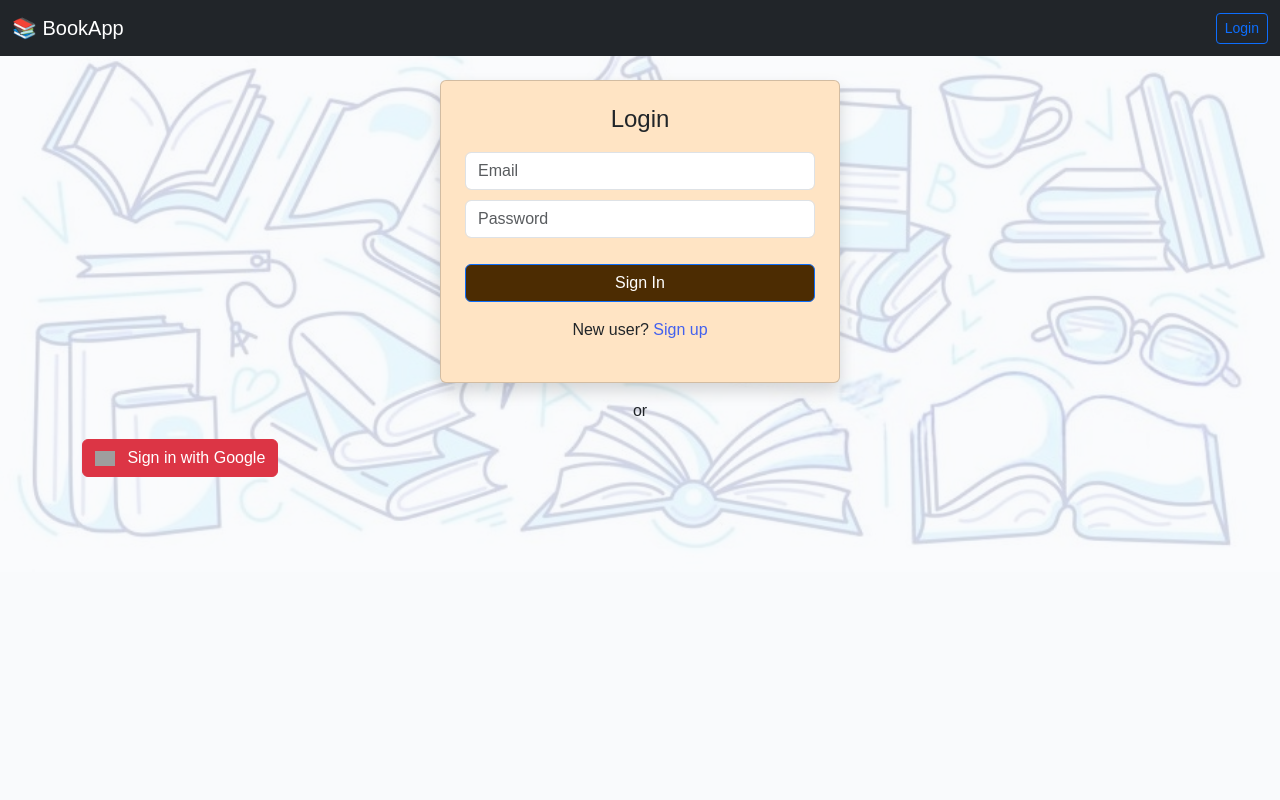
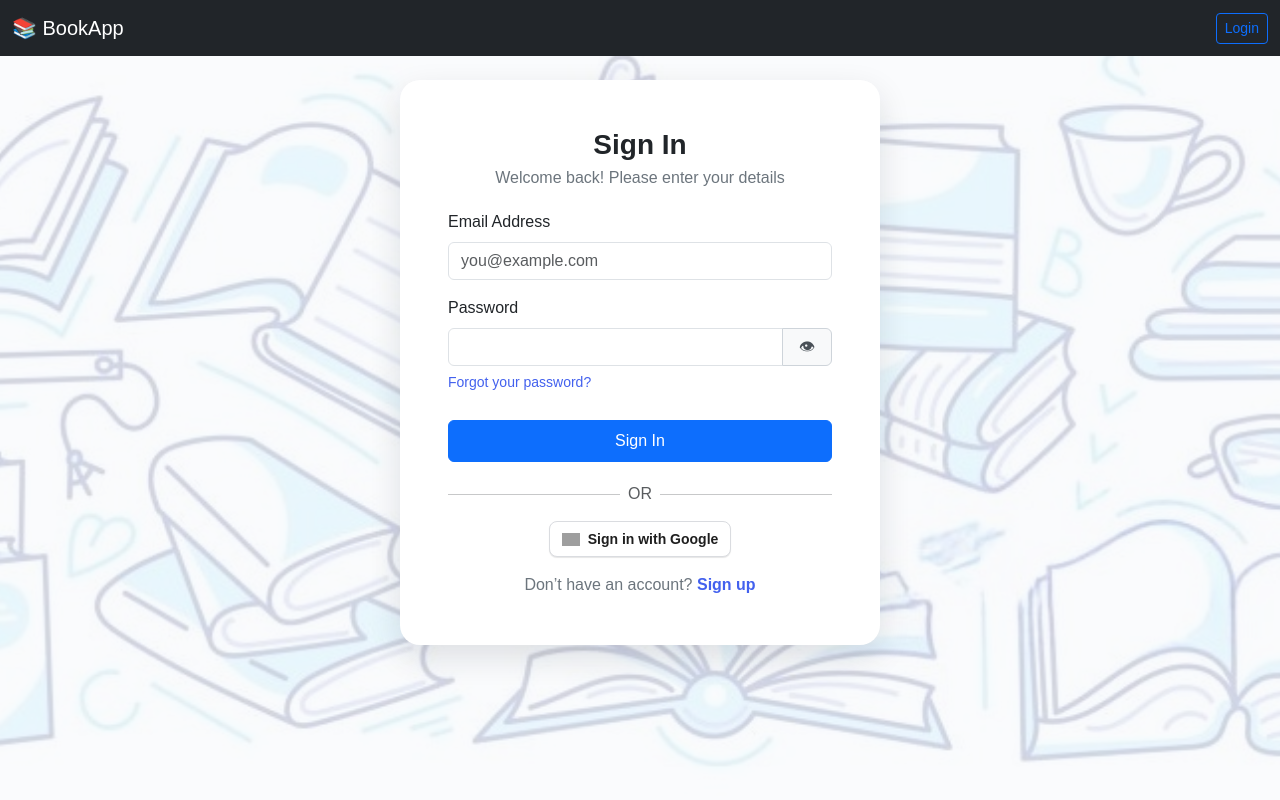
Before and after one commit to P-Abhilash/bookapi, a FastAPI app: page /login in a window 1280 px wide. Run offline with FastAPI, Linux system fonts and the light colour scheme; parts of the project's set-up code (start-up, migrations or seed data) failed here and were passed over; grey boxes are pictures that could not be loaded.

Commit message:
Login and signup page UI changes

```diff
--- /dev/null
+++ b/static/signin.css
@@ -0,0 +1,132 @@
+.auth-wrap {
+    max-width: 720px;
+    margin: 0 auto 2rem;
+  }
+
+  .auth-card {
+    border-radius: 1.25rem;
+    overflow: hidden;
+    background: #fff;
+    box-shadow: 0 12px 32px rgba(16, 24, 40, 0.12);
+  }
+
+  .auth-form {
+    padding: 1.5rem 2rem;
+  }
+
+  @media (min-width: 768px) {
+    .auth-form {
+      padding: 2rem 2.5rem;
+    }
+  }
+
+  .auth-logo {
+    width: 44px;
+    height: 44px;
+    display: grid;
+    place-items: center;
+    margin: 0 auto 0.75rem;
+    border-radius: 50%;
+    background: #eaf3f6;
+    color: #0d6efd;
+    font-size: 1.2rem;
+  }
+
+  .auth-title {
+    text-align: center;
+    margin-bottom: 1.25rem;
+  }
+
+  .auth-subtitle {
+    color: #6c757d;
+    margin-top: 0.25rem;
+  }
+
+  .auth-divider {
+    border-top: 1px solid #e9ecef;
+    margin: 1.25rem 0;
+  }
+
+  .auth-bottom {
+    margin-top: 0.75rem;
+    text-align: center;
+    color: #6c757d;
+  }
+
+  .auth-bottom a {
+    font-weight: 600;
+    text-decoration: none;
+  }
+
+  .auth-bottom a:hover {
+    text-decoration: underline;
+  }
+
+  .login-google-inline {
+    display: flex;
+    align-items: center;
+    justify-content: center;
+    gap: 0.6rem;
+    margin-top: 0.25rem;
+  }
+
+  .gsi-material-button {
+    background: #fff;
+    border: 1px solid #dadce0;
+    border-radius: 8px;
+    color: #1f1f1f;
+    cursor: pointer;
+    display: inline-flex;
+    align-items: center;
+    justify-content: center;
+    height: 36px;
+    padding: 0 12px;
+    box-shadow: 0 1px 1px rgba(0, 0, 0, 0.1);
+    transition: box-shadow 0.2s ease;
+  }
+
+  .gsi-material-button:hover {
+    box-shadow: 0 2px 6px rgba(60, 64, 67, 0.15);
+  }
+
+  .gsi-material-button-icon {
+    width: 18px;
+    height: 18px;
+    display: inline-flex;
+    align-items: center;
+    justify-content: center;
+    margin-right: 8px;
+    position: relative;
+    top: 1px;
+    /* ⬅️ nudges the icon slightly down for perfect alignment */
+  }
+
+  .gsi-material-button-contents {
+    font-weight: 600;
+    font-size: 14px;
+    line-height: 1;
+    /* keeps vertical centering tight */
+    display: inline-flex;
+    align-items: center;
+  }
+
+  #togglePassword {
+    border: 1px solid #ced4da;
+    width: 50px;
+    background: #f8f9fa;
+    color: #495057;
+    font-size: 1rem;
+    padding: 0 12px;
+    transition: all 0.2s ease;
+  }
+
+  #togglePassword:hover {
+    background-color: #e2e6ea;
+    color: #000;
+    border-color: #adb5bd;
+  }
+
+  #togglePassword:active {
+    background-color: #d6d8db;
+    transform: scale(0.95);
+  }
--- a/static/styles.css
+++ b/static/styles.css
@@ -11,11 +11,11 @@ body {
   content: "";
   position: fixed;
   inset: 0;
-  background: url("/static/assets/DeWatermark.ai_1761350896911_1.jpeg") center top / 90% no-repeat;
+  background: url("/static/assets/DeWatermark.ai_1761350896911_1.jpeg") center top no-repeat;
   opacity: 0.25;
   z-index: -1;
   pointer-events: none;
-  background-size: 100%;
+  background-size: cover;
 }
 
 /* remove from normal pages */
--- a/templates/login.html
+++ b/templates/login.html
@@ -1,25 +1,76 @@
-{% extends "boilerplate.html" %} {% block title %}Login{% endblock %} {% block body_class %}auth-background{% endblock
-%}
-{% block content
-%}
-<div class="card mx-auto p-4 shadow" style="max-width: 400px; background: bisque">
-  <h4 class="text-center">Login</h4>
-  {% if error %}
-  <div class="alert alert-danger">{{ error }}</div>
-  {% endif %}
-  <form method="post" action="/login">
-    <input type="email" name="email" class="form-control mb-2" placeholder="Email" required />
-    <input type="password" name="password" class="form-control mb-3" placeholder="Password" required />
-    <button type="submit" class="btn btn-primary w-100" style="background: #4c2c02">
-      Sign In
-    </button>
-  </form>
-  <p class="mt-3 text-center">New user? <a href="/signup">Sign up</a></p>
+{% extends "boilerplate.html" %}
+{% block title %}Login{% endblock %}
+{% block body_class %}auth-background{% endblock %}
+{% block content %}
+<link rel="stylesheet" href="/static/signin.css">
+<div class="container d-flex justify-content-center align-items-center">
+  <div class="auth-wrap w-100" style="max-width: 480px;">
+    <div class="auth-card">
+      <div class="auth-form p-4 p-md-5">
+        <div class="auth-title">
+          <h3 class="fw-bold mb-1">Sign In</h3>
+          <p class="auth-subtitle mb-0">Welcome back! Please enter your details</p>
+        </div>
+
+        {% if error %}
+        <div class="alert alert-danger text-center">{{ error }}</div>
+        {% endif %}
+
+        <form method="post" action="/login" novalidate>
+          <div class="mb-3">
+            <label for="email" class="form-label">Email Address</label>
+            <input id="email" name="email" type="email" class="mt-0 form-control" placeholder="you@example.com"
+              required />
+          </div>
+
+          <div class="mb-3 position-relative">
+            <label for="password" class="form-label">Password</label>
+            <div class="input-group">
+              <input id="password" name="password" type="password" class="mt-0 form-control" required />
+              <button type="button" class="mt-0 btn btn-outline-secondary" id="togglePassword" tabindex="-1">
+                👁
+              </button>
+            </div>
+            <div class="mt-1">
+              <a href="/forgot-password" class="text-decoration-none small">Forgot your password?</a>
+            </div>
+          </div>
+
+          <button class="btn btn-primary w-100 py-2" type="submit">Sign In</button>
+        </form>
+
+        <!-- Divider -->
+        <div class="d-flex align-items-center mt-3">
+          <hr class="flex-grow-1" />
+          <span class="px-2 text-muted">OR</span>
+          <hr class="flex-grow-1" />
+        </div>
+
+        <!-- Google Sign-In -->
+        <div class="text-center">
+          <button class="gsi-material-button" onclick="window.location.href='/login/google'">
+            <div class="gsi-material-button-icon">
+              <img src="https://developers.google.com/identity/images/g-logo.png" width="18" alt="Google logo" />
+            </div>
+            <span class="gsi-material-button-contents">Sign in with Google</span>
+          </button>
+        </div>
+
+        <div class="auth-bottom mt-3">
+          Don’t have an account? <a href="/signup">Sign up</a>
+        </div>
+      </div>
+    </div>
+  </div>
 </div>
-<p class="text-center mt-3">or</p>
-<a href="/login/google" class="btn btn-danger text-center">
-  <img src="https://developers.google.com/identity/images/g-logo.png" width="20" class="me-2">
-  Sign in with Google
-</a>
+<script>
+  const toggleBtn = document.getElementById("togglePassword");
+  const pwdField = document.getElementById("password");
+  toggleBtn.addEventListener("click", () => {
+    const type = pwdField.type === "password" ? "text" : "password";
+    pwdField.type = type;
+    toggleBtn.textContent = type === "password" ? "👁" : "🙈";
+  });
+</script>
 
 {% endblock %}
```
Also changed, not shown: static/signup.css (added, +105 -0 lines), templates/signup.html (+89 -18 lines).
